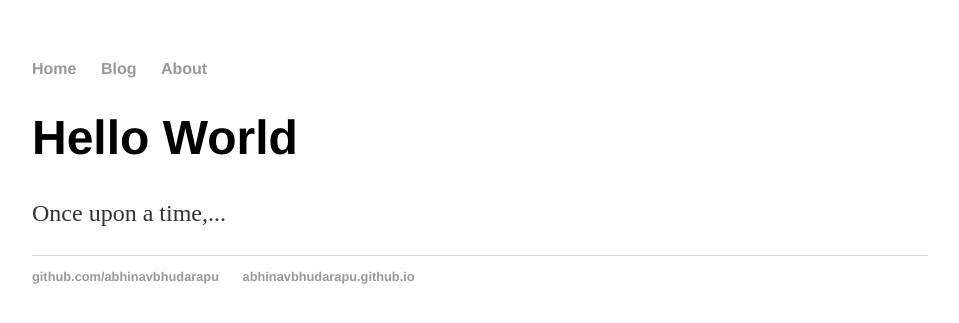
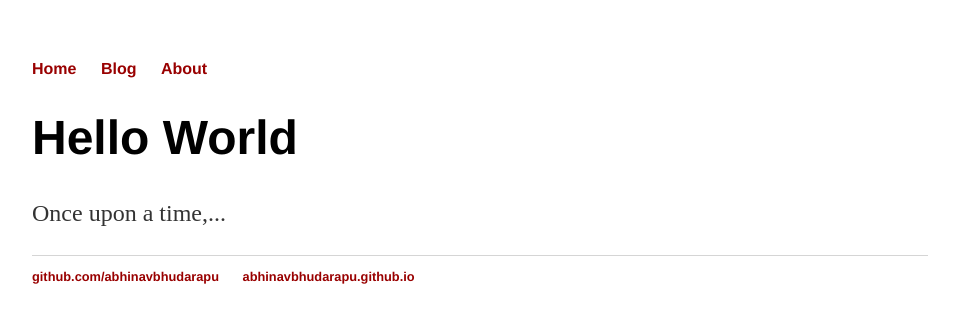
Before and after one commit to AbhinavBhudarapu/AbhinavBhudarapu.github.io, a Jekyll site: the page built from index.html, in a window 1280 px wide. Shown: the top 323 px of the page, without its empty margins (160-1119 px from the left). Built offline with Jekyll 4.4.1, drawn with Linux system fonts in a browser that asks for light colours.

Commit message:
Update main.css

```diff
--- a/css/main.css
+++ b/css/main.css
@@ -28,7 +28,7 @@ nav ul li, footer ul li {
 }
 a {
     text-decoration: none;
-    color: #999;
+    color: #900;
 }
 a:hover {
     text-decoration: underline;
```
